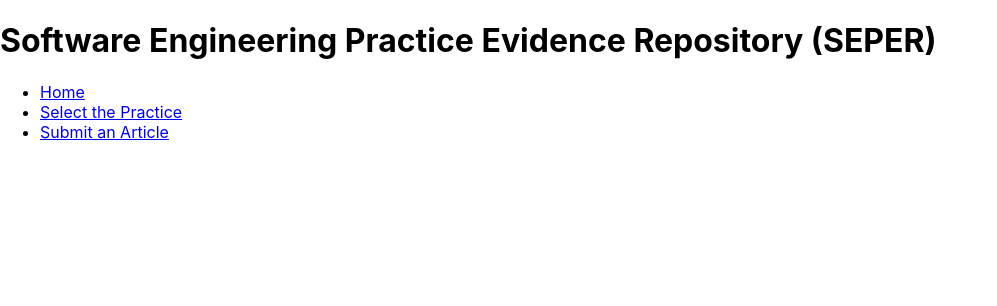
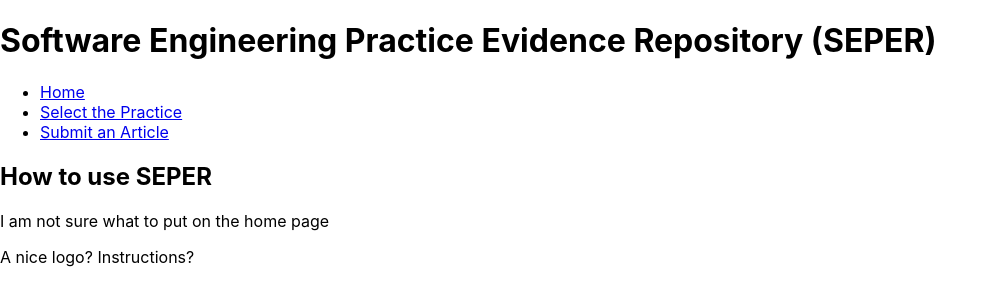
Before and after one commit to BrianChanyp/cise_ass1a_worksheet4, a React (Create React App) app in the folder frontend/: page / in a window 1280 px wide. Shown: the top 306 px of the page, without its empty margins (0-997 px from the left). Built offline with nearby package versions, Linux system fonts and the light colour scheme; the HTML template or start-up script is replaced by a standard one.

Commit message:
Update app.js

```diff
--- a/frontend/src/App.js
+++ b/frontend/src/App.js
@@ -23,11 +23,10 @@ const App = () =>  {
           </ul>
         <div className="content">
           <Routes>
-          <Route exact path="/" element={Home}/>
-          <Route  path="/SEPractice" element={SEPractice}/>
-          <Route  path="/SubmitArticle" elementt={SubmitArticle}/>
+          <Route exact path="/" element={<Home/>}/>
+          <Route  path="/SEPractice" element={<SEPractice/>}/>
+          <Route  path="/SubmitArticle" element={<SubmitArticle/>}/>
           </Routes>
-
         </div>
       </div>
       </Router>
```
